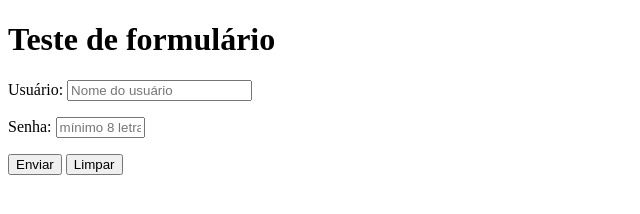
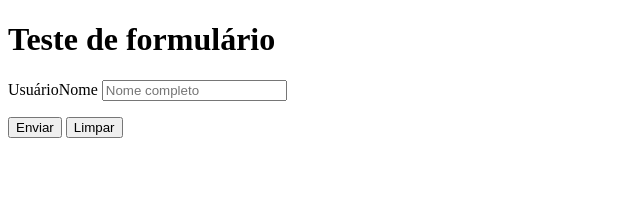
Before and after one commit to Henrick47K/html-css, a plain HTML site: page exercicios/ex025/form003.html in a window 1280 px wide. Shown: the whole page, without its empty margins (0-640 px from the left). Drawn offline with Linux system fonts and the light colour scheme.

Commit message:
Update form003.html

```diff
--- a/exercicios/ex025/form003.html
+++ b/exercicios/ex025/form003.html
@@ -9,12 +9,8 @@
     <h1>Teste de formulário</h1>
     <form action="cadastro.php" method="get" autocomplete="on"></form>
     <p>
-        <label for="iusu">Usuário:</label>
-         <input type="text" name="usu" id="iusu" required maxlength="30" placeholder="Nome do usuário" autocomplete="username">
-    </p>
-    <p>
-        <label for="isen">Senha:</label>
-        <input type="password" name="sen" id="isen" required minlength="8" maxlength="20" size="8" placeholder="mínimo 8 letras" autocomplete="current-password">
+        <label for="iusu">Usuário</label>Nome
+         <input type="text" name="nome" id="inome" required maxlength="30" placeholder="Nome completo" autocomplete="name">
     </p>
     <p>
         <input type="submit" value="Enviar">
```
